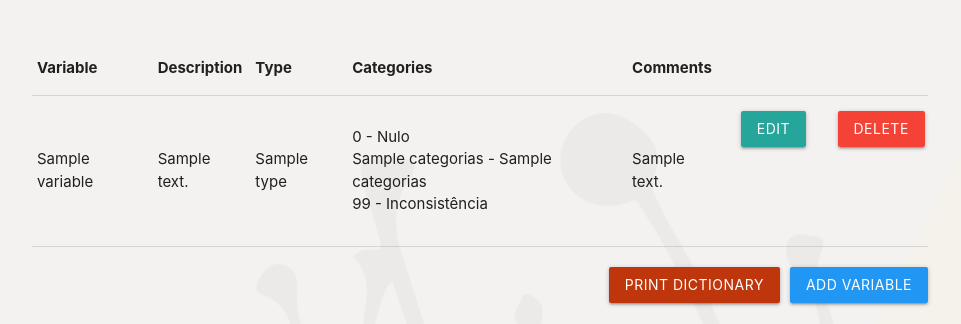
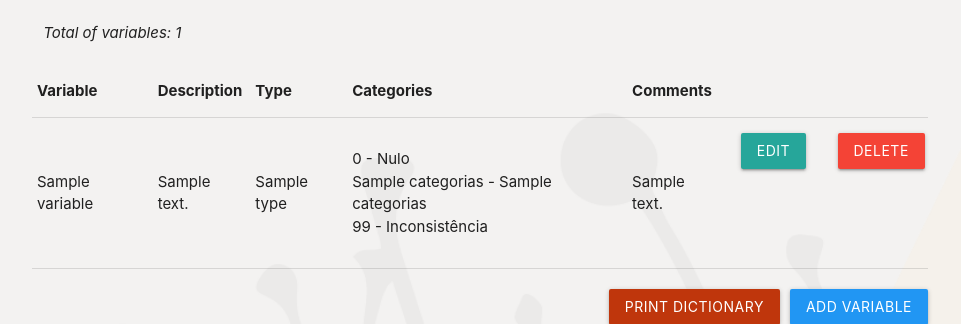
Before and after one commit to cidacslab/dictionary-npd, a Flask app: page /edit_dictionary in a window 1280 px wide. Shown: the part 178-502 px from the top of the page, without its empty margins (160-1121 px from the left). Run offline with Flask 2, Linux system fonts and the light colour scheme; a database or web service that is not in the repository returns one stand-in record (values such as "Sample title").

Commit message:
Edição do layout da lista de variáveis

```diff
--- a/app.py
+++ b/app.py
@@ -111,7 +111,8 @@ def edit_dictionary():
         nameDictionary_edit = str(request.values.get('id'))
         db_edit = db[nameDictionary_edit]
         db_edit_list = list(db_edit.find())
-        return render_template('variables.html', dict = nameDictionary_edit, variables = db_edit_list)
+        variable_count = db_edit.count()
+        return render_template('variables.html', dict = nameDictionary_edit, variables = db_edit_list, total_variable = variable_count)
 
 #Fazer uma pesquisa de dicionários no banco
 @app.route("/search")
--- a/templates/variables.html
+++ b/templates/variables.html
@@ -4,7 +4,8 @@
     <div class="container" id="table">
         <div class="row">
             <div class="col s8 right_">
-                <h1>{{dict}}</h1>
+                <h1>{{dict}}</h1><br class="print"><br class="print"><br class="print">
+                <i>Total of variables: {{total_variable}}</i>
             </div>
             <div class="col s4">
                 <img class="print" id="logo" src="/static/img/logo-cidacs.svg" >
```
